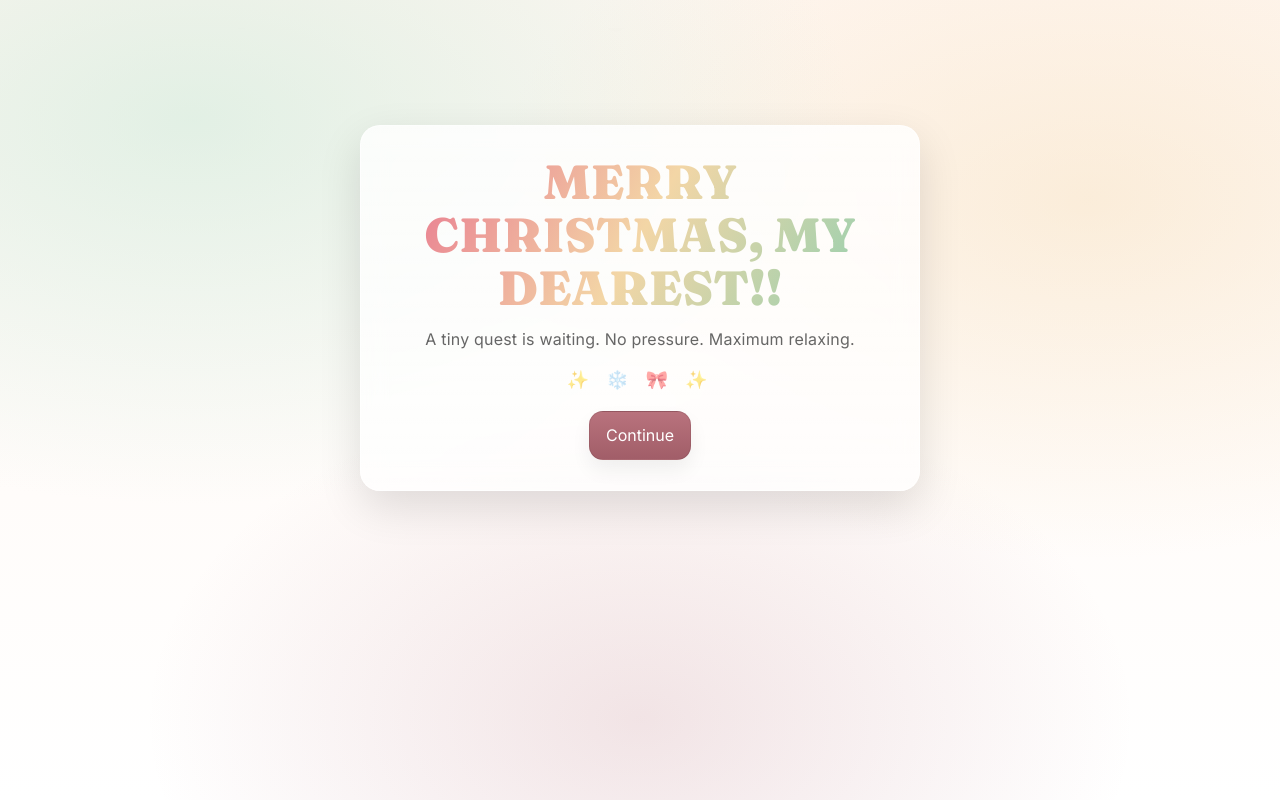
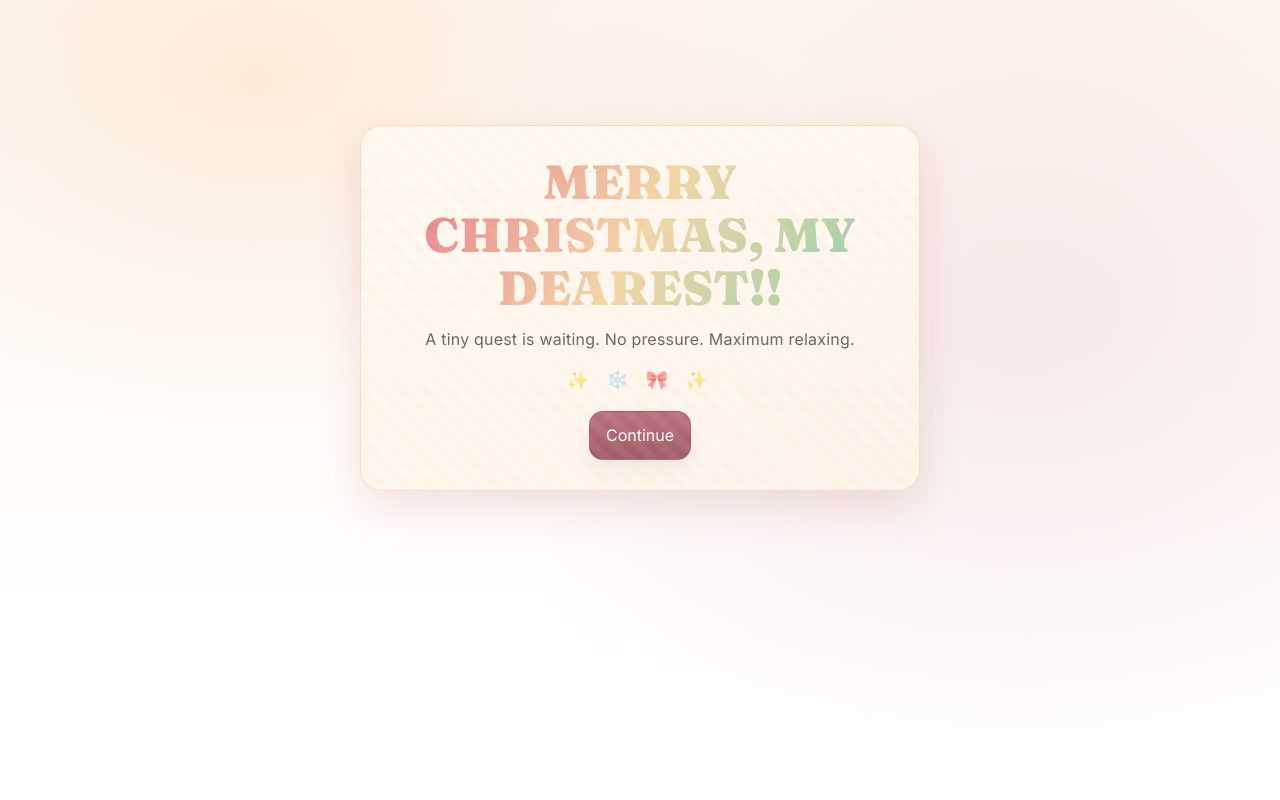
Before and after one commit to greyCoderr/christmas-quest_forLeann, a React (Vite) app: page / in a window 1280 px wide. Built offline with nearby package versions, Linux system fonts and the light colour scheme.

Commit message:
Fix warm vibe selector casing

```diff
--- a/src/styles/app.css
+++ b/src/styles/app.css
@@ -270,12 +270,12 @@ h1,h2,h3,.title{ font-family:var(--fontDisplay); }
 }
 
 /* Vibe themes */
-.app[data-vibe="Warm"] .card{
+.app[data-vibe="warm"] .card{
   background:linear-gradient(180deg, rgba(255,250,242,.88), rgba(255,245,232,.78));
   box-shadow:0 16px 40px rgba(181,107,118,.18);
   border-color:rgba(243,214,166,.75);
 }
-.app[data-vibe="Warm"] .card::before{
+.app[data-vibe="warm"] .card::before{
   content:'';
   position:absolute;
   inset:0;
@@ -283,8 +283,8 @@ h1,h2,h3,.title{ font-family:var(--fontDisplay); }
   opacity:.4;
   pointer-events:none;
 }
-.app[data-vibe="Warm"] .panel{ border-radius:22px; }
-.app[data-vibe="Warm"]{
+.app[data-vibe="warm"] .panel{ border-radius:22px; }
+.app[data-vibe="warm"]{
   background:
     radial-gradient(900px 600px at 20% 10%, rgba(243,214,166,.35), transparent 58%),
     radial-gradient(1000px 800px at 80% 40%, rgba(181,107,118,.12), transparent 60%),
```
